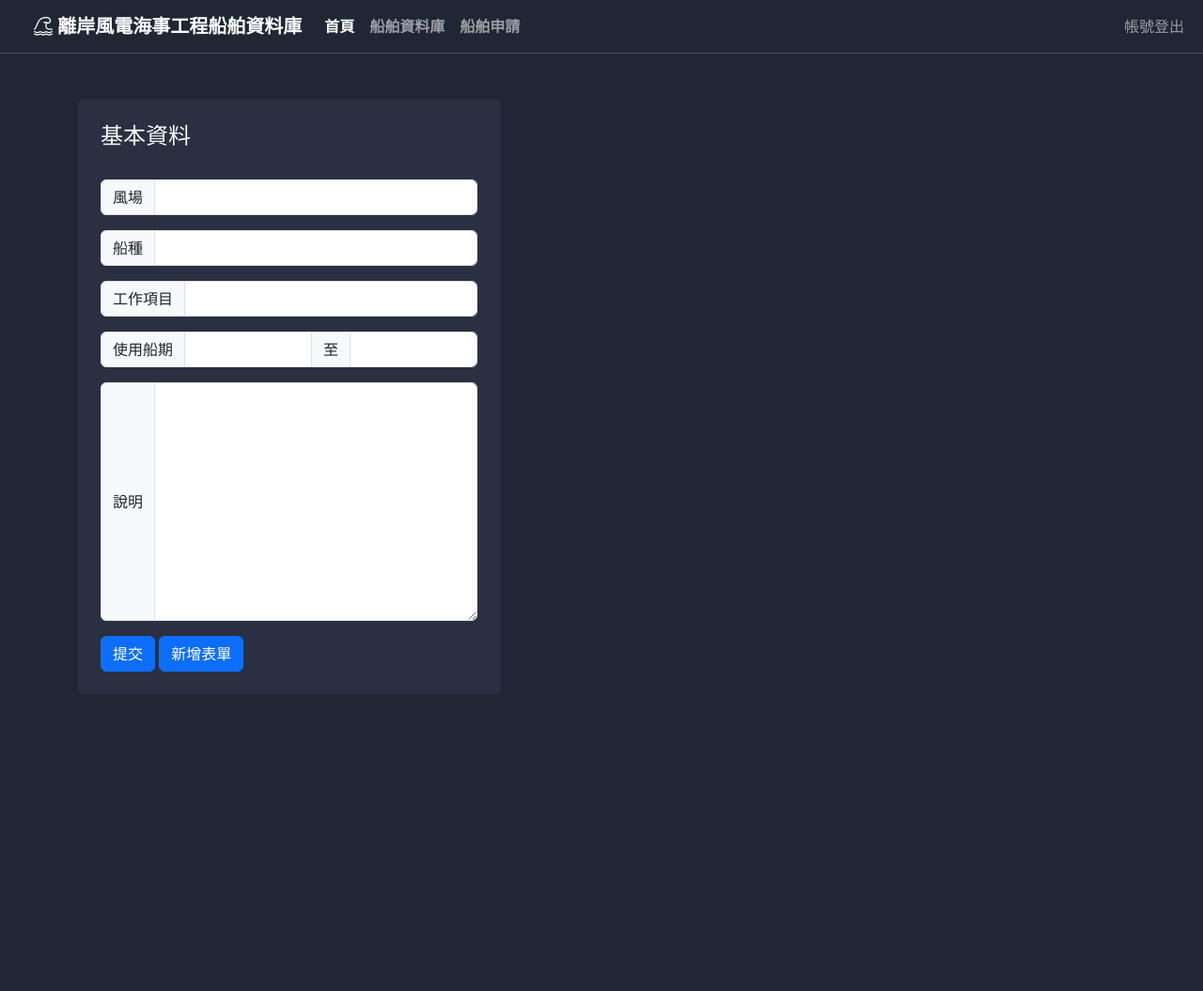
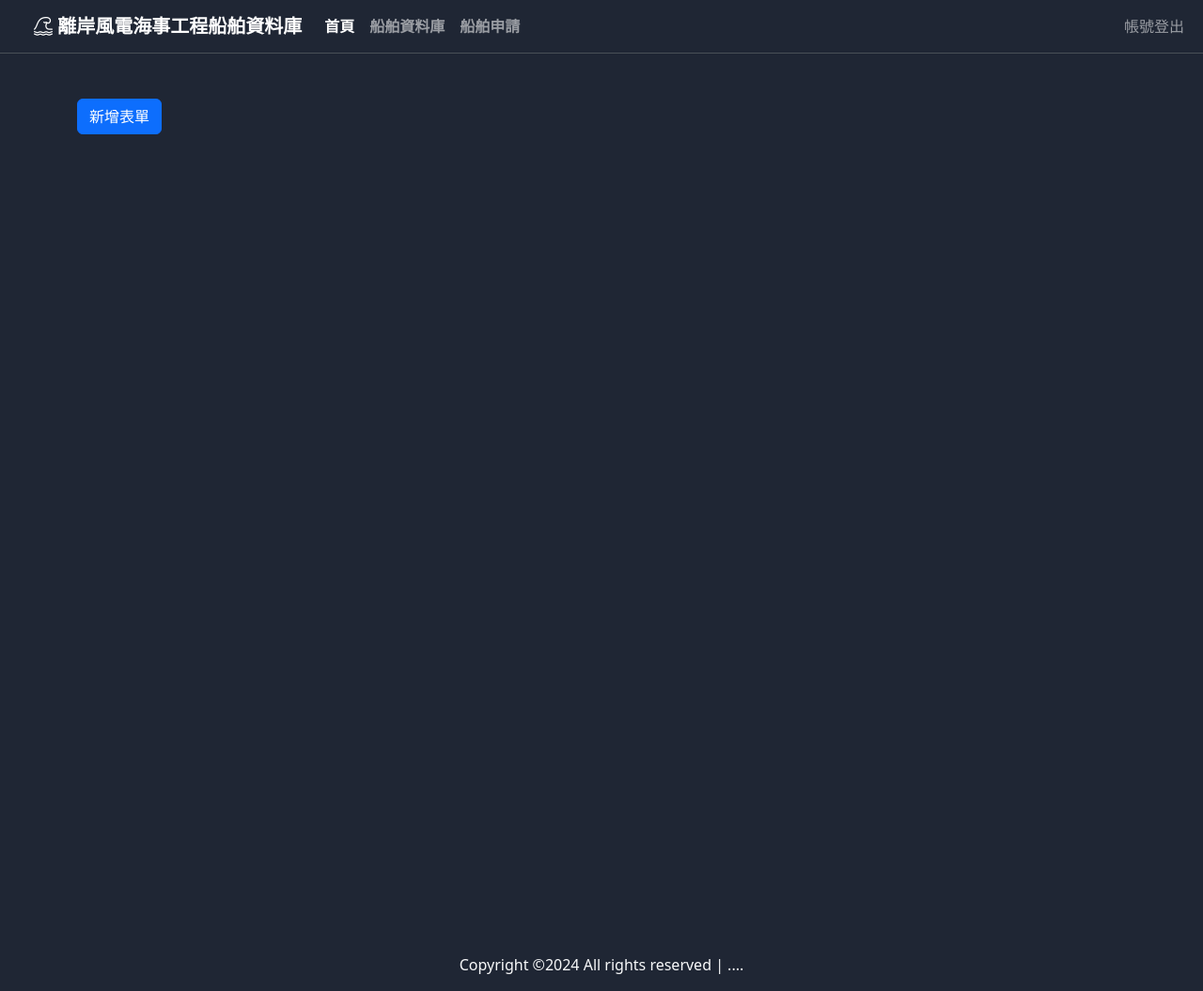
Before and after one commit to imkliang5657/ship-OCR, a PHP site: page /create-wind-farm.php in a window 1280 px wide. Shown: the whole page at 94% size. Before the commit the page ends 739 px from the top, so only its background shows below. Run offline with PHP 8.4, Linux system fonts and the light colour scheme; some libraries are stand-ins or nearby versions.

Commit message:
format codes and fix footer

```diff
--- a/app/libraries/Kernel.php
+++ b/app/libraries/Kernel.php
@@ -25,10 +25,10 @@ class Kernel
         } catch (HttpStatusException $e) {
             http_response_code($e->getStatusCode());
             $controller = new Controller();
-            $controller->view("exception",
+            $controller->view('exception',
                 [
-                    'status' => $e->getStatusCode() . " " . HttpStatusException::getResponseStatusCodeText($e->getStatusCode()),
-                    'message' => $e->getMessage()
+                    'status' => $e->getStatusCode() . ' ' . HttpStatusException::getResponseStatusCodeText($e->getStatusCode()),
+                    'message' => $e->getMessage(),
                 ]
             );
         }
--- a/app/views/announcement.php
+++ b/app/views/announcement.php
@@ -128,4 +128,5 @@
         </div>
     </div>
 </div>
+<?php require APPROOT . 'views/include/footer.php'; ?>
 </body>
--- a/app/views/create-application.php
+++ b/app/views/create-application.php
@@ -155,4 +155,5 @@
     </div>
 </div>
 <script src="./js/datepicker.js"></script>
+<?php require APPROOT . 'views/include/footer.php'; ?>
 </body>
--- a/app/views/create-wind-farm.php
+++ b/app/views/create-wind-farm.php
@@ -2,86 +2,16 @@
 <body class="text-white" style="background-color: #1F2634">
 <?php require APPROOT . 'views/components/userNavBar.php'; ?>
 <div class="container my-5">
-    <div class="row mt-2" id="form-container">
-            <div class="col-sm-5 mb-4 mb-sm-4">
-                <div class="card p-2" style="background-color: #2A3041">
-                    <div class="card-body">
-                        <div class="row">
-                            <div class="col-5">
-                                <h4 class="card-title text-light mb-3">基本資料</h4>
-                            </div>
-                        </div>
-                        <div class="input-group my-3">
-                            <span class="input-group-text" id="basic-addon1">風場</span>
-                            <input type="text" class="form-control" value="">
-                        </div>
-                        <div class="input-group mb-3">
-                            <span class="input-group-text" id="basic-addon1">船種</span>
-                            <input type="text" class="form-control" value="">
-                        </div>
-                        <div class="input-group mb-3">
-                            <span class="input-group-text" id="basic-addon1">工作項目</span>
-                            <input type="text" class="form-control" value="">
-                        </div>
-                        <div class="input-group mb-3">
-                            <span class="input-group-text" id="basic-addon1">使用船期</span>
-                            <input type="text" class="form-control datepicker" value="">
-                            <span class="input-group-text">至</span>
-                            <input type="text" class="form-control datepicker" value="">
-                        </div>
-                        <div class="input-group mb-3">
-                            <span class="input-group-text" id="basic-addon1">說明</span>
-                            <textarea class="form-control" rows="10" aria-label="With textarea"></textarea>
-                        </div>
-                        <button type="button"  class="btn btn-primary">提交</button>
-                        <button type="button" id="add-form" class="btn btn-primary">新增表單</button>
-                    </div>
-                </di>
-            </div>
-    </div>
+    <button type="button" id="add-form" class="btn btn-primary">新增表單</button>
+    <div class="row min-vh-100 mt-2" id="form-container"></div>
 </div>
-
-
-
-
 <script>
-document.getElementById('add-form').addEventListener('click', function() {
-    var formContainer = document.getElementById('form-container');
-    var newForm = document.createElement('div');
-    newForm.innerHTML = `
-            <div class="col-sm-5 mb-4 mb-sm-4">
-                <div class="card p-2" style="background-color: #2A3041">
-                    <div class="card-body">
-                        <div class="row">
-                            <div class="col-5">
-                                <h4 class="card-title text-light mb-3">基本資料</h4>
-                            </div>
-                        </div>
-                        <div class="input-group my-3">
-                            <span class="input-group-text" id="basic-addon1">風場</span>
-                            <input type="text" class="form-control" value="">
-                        </div>
-                        <div class="input-group mb-3">
-                            <span class="input-group-text" id="basic-addon1">工作項目</span>
-                            <input type="text" class="form-control" value="">
-                        </div>
-                        <div class="input-group mb-3">
-                            <span class="input-group-text" id="basic-addon1">使用船期</span>
-                            <input type="text" class="form-control datepicker" value="">
-                            <span class="input-group-text">至</span>
-                            <input type="text" class="form-control datepicker" value="">
-                        </div>
-                        <div class="input-group mb-3">
-                            <span class="input-group-text" id="basic-addon1">說明</span>
-                            <textarea class="form-control" rows="10" aria-label="With textarea"></textarea>
-                        </div>
-                    </div>
-                </div>
-            </div>
-    `;
-    formContainer.appendChild(newForm);
-});
+    $(document).ready(function() {
+        $('#add-form').click(function() {
+            $('#form-container').append(`<?php require APPROOT . 'views/components/wind-farm-new-form.php'; ?>`);
+        });
+    });
 </script>
-
 <script src="./js/datepicker.js"></script>
+<?php require APPROOT . 'views/include/footer.php'; ?>
 </body>
--- a/app/views/dashboard.php
+++ b/app/views/dashboard.php
@@ -19,5 +19,5 @@
         </div>
     </div>
 </div>
+<?php require APPROOT . 'views/include/footer.php'; ?>
 </body>
-<?php require APPROOT . 'views/include/footer.php'; ?>
--- a/app/views/domestic-ship-information.php
+++ b/app/views/domestic-ship-information.php
@@ -21,5 +21,5 @@
         </div>
     </div>
 </div>
+<?php require APPROOT . 'views/include/footer.php'; ?>
 </body>
-<?php require APPROOT . 'views/include/footer.php'; ?>
--- a/app/views/domestic-ship.php
+++ b/app/views/domestic-ship.php
@@ -88,4 +88,5 @@
         </div>
     </div>
 </div>
+<?php require APPROOT . 'views/include/footer.php'; ?>
 </body>
--- a/app/views/exception.php
+++ b/app/views/exception.php
@@ -9,5 +9,5 @@
         </div>
     </div>
 </div>
+<?php require APPROOT . 'views/include/footer.php'; ?>
 </body>
-<?php require APPROOT . 'views/include/footer.php'; ?>
--- a/app/views/include/footer.php
+++ b/app/views/include/footer.php
@@ -1,6 +1,6 @@
 <?php
 echo <<<HTML
-<footer class="w-100 py-3 text-light position-absolute bottom-0 start-50 translate-middle-x text-center">
+<footer class="w-100 py-3 text-light bottom-0 text-center">
     <div>Copyright &copy;2024 All rights reserved | .... </div>
 </footer>
 HTML;
--- a/app/views/login.php
+++ b/app/views/login.php
@@ -45,5 +45,5 @@ if ($data['error']) {
         </div>
     </div>
 </div>
+<?php require APPROOT . 'views/include/footer.php'; ?>
 </body>
-<?php require APPROOT . 'views/include/footer.php'; ?>
--- a/app/views/ship-application-dashboard.php
+++ b/app/views/ship-application-dashboard.php
@@ -34,5 +34,5 @@
         </div>
     </div>
 </div>
+<?php require APPROOT . 'views/include/footer.php'; ?>
 </body>
-<?php require APPROOT . 'views/include/footer.php'; ?>
--- a/app/views/ship-database-dashboard.php
+++ b/app/views/ship-database-dashboard.php
@@ -43,5 +43,5 @@
         </div>
     </div>
 </div>
+<?php require APPROOT . 'views/include/footer.php'; ?>
 </body>
-<?php require APPROOT . 'views/include/footer.php'; ?>
```
Also changed, not shown: app/controllers/PageController.php (+5 -3 lines), app/libraries/Api.php (+2 -5 lines), app/views/components/wind-farm-new-form.php (added, +33 -0 lines), app/views/wind-farm.php (+17 -17 lines).
